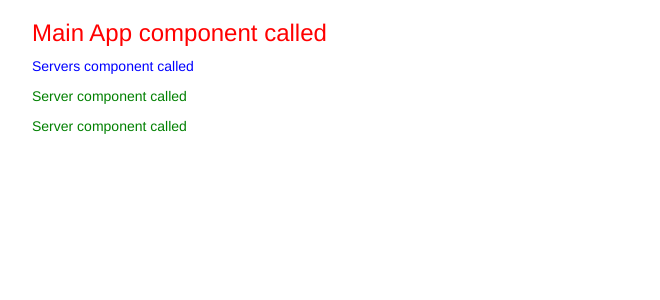
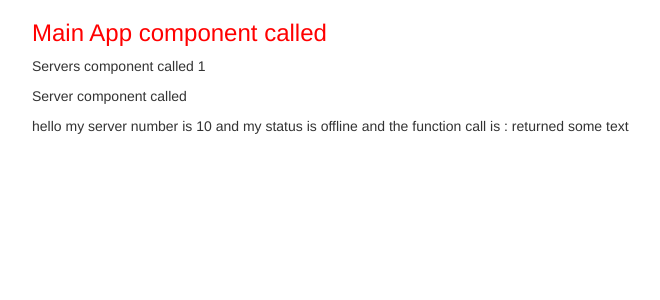
Before and after one commit to crony10/Angular_learnings, an Angular app: page / in a window 1280 px wide. Shown: the top 300 px of the page, without its empty margins (38-698 px from the left). Built offline with nearby package versions, Linux system fonts and the light colour scheme.

Commit message:
1st method of databinding : string interpolation

```diff
--- a/src/app/app.component.html
+++ b/src/app/app.component.html
@@ -5,12 +5,6 @@
 
             <!-- This is used when called by element -->
             <app-servers></app-servers>
-
-            <!-- This is used when called by attribute -->
-            <!-- <div app-servers></div> -->
-
-            <!-- This is used when called by class -->
-            <!-- <div class="app-servers"></div> -->
         </div>
     </div>
 </div>
--- a/src/app/server/server.component.html
+++ b/src/app/server/server.component.html
@@ -1 +1,2 @@
 <p>Server component called </p>
+<p>{{'hello'}} my server number is {{serverNumber}} and my status is {{serverStatus}} and the function call is : {{fun()}}</p>
--- a/src/app/server/server.component.ts
+++ b/src/app/server/server.component.ts
@@ -4,12 +4,15 @@ import { Component } from "@angular/core";
 @Component({
     selector:'app-server',
     templateUrl:'./server.component.html',
-    styles:[`
-    p{
-        color: green;
-    }
-    `]
+    styleUrls:[`./server.component.css`]
 })
 export class ServerComponent{
+    serverNumber: number = 10;
 
+    serverStatus: string = 'offline';
+
+    fun(){
+        var text = 'returned some text';
+        return text;
+    }
 }
--- a/src/app/servers/servers.component.html
+++ b/src/app/servers/servers.component.html
@@ -1,3 +1,2 @@
 <p>Servers component called 1</p>
 <app-server></app-server>
-<app-server></app-server>
--- a/src/app/servers/servers.component.ts
+++ b/src/app/servers/servers.component.ts
@@ -1,24 +1,9 @@
 import { Component, OnInit } from '@angular/core';
 
 @Component({
-  // this selector is selected by the element
   selector: 'app-servers',
-
-  // this selector is selected by the attribute
-  // selector: '[app-servers]',
-
-  // this selector  is selected by the class
-  // selector: '.app-servers',
-
-  template: `
-  <p>Servers component called</p>
-  <app-server></app-server>
-  <app-server></app-server>`,
-  styles: [`
-  p{
-    color: blue;
-  }
-  `]
+  templateUrl: `./servers.component.html`,
+  styleUrls: [`./servers.component.css`]
 })
 export class ServersComponent implements OnInit {
 
```
Also changed, not shown: src/app/server/server.component.css (added).
